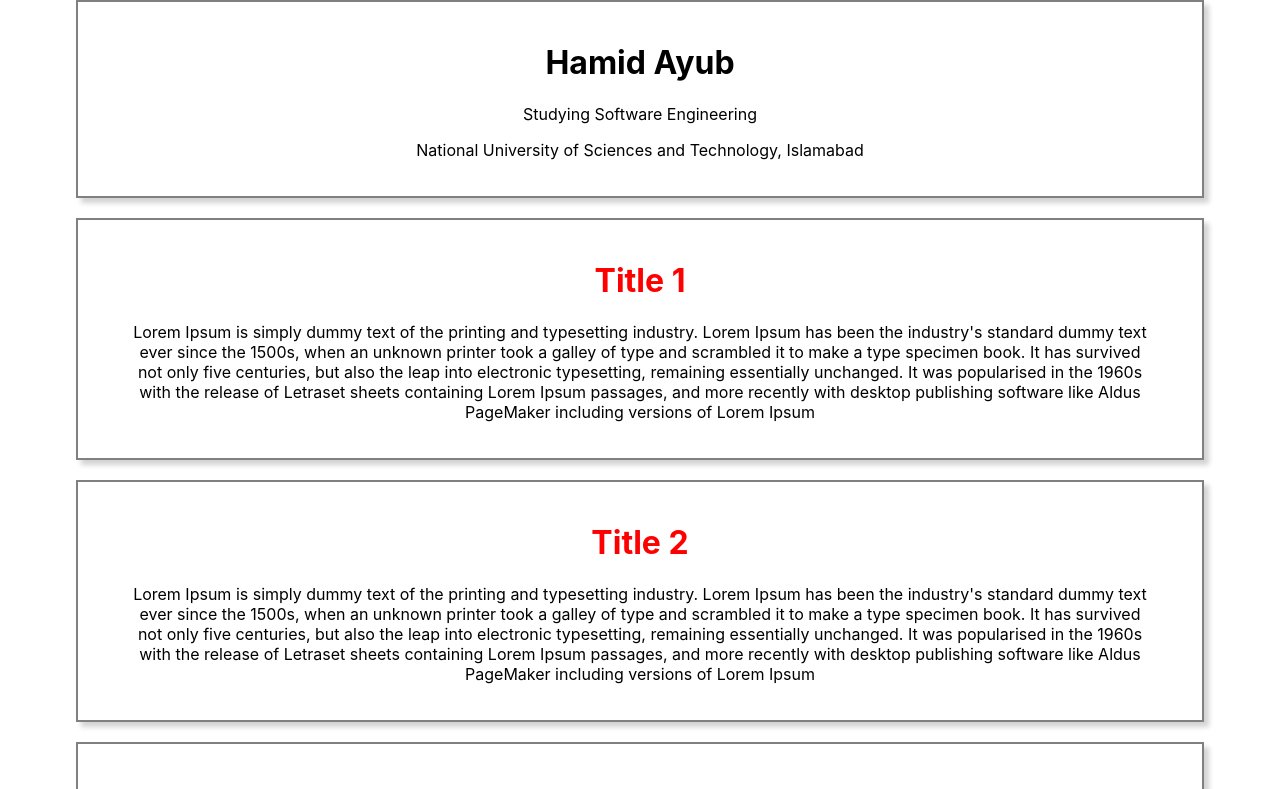
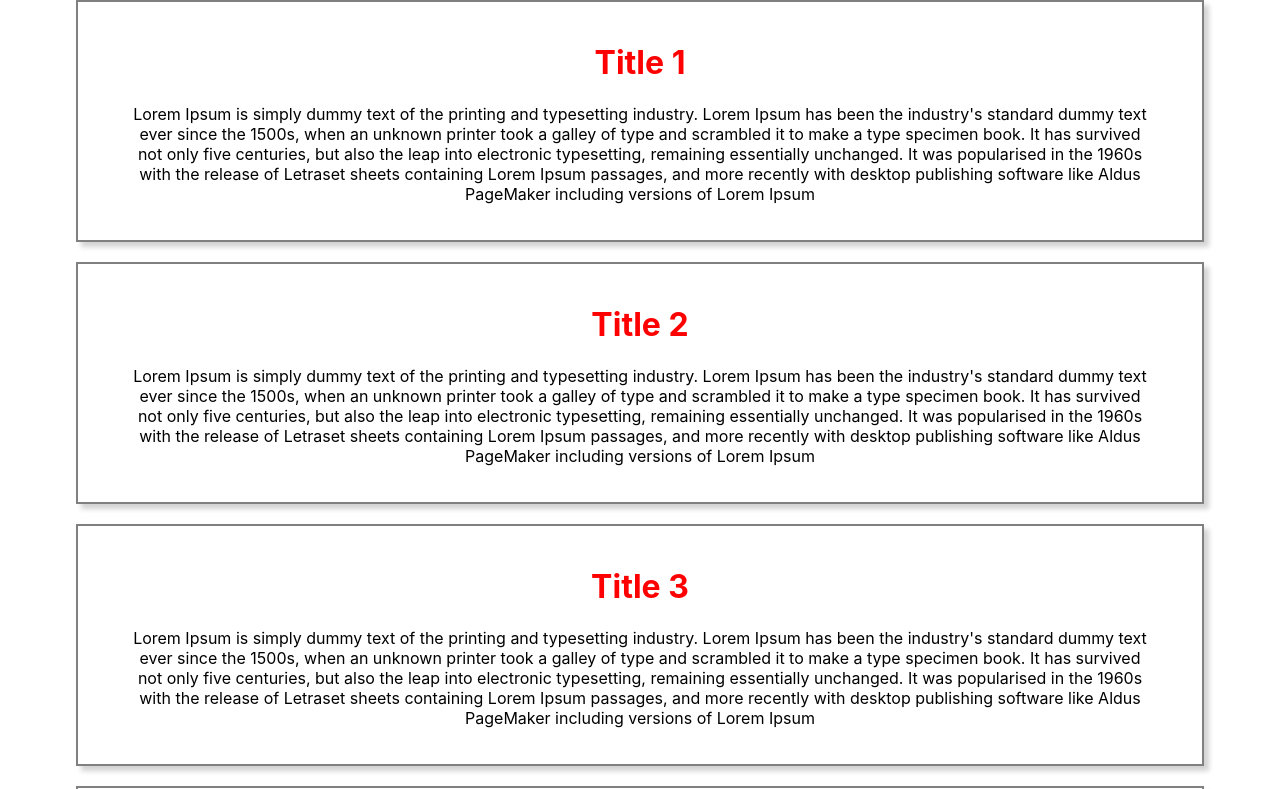
Before and after one commit to bovad/React-JS-Front-End-Development-Course, a React (Create React App) app in the folder React/intro-to-jsx/: page / in a window 1280 px wide. Shown: the top 789 px of the page. Built offline with nearby package versions, Linux system fonts and the light colour scheme.

Commit message:
Passing Data to Components

```diff
--- a/React/intro-to-jsx/src/App.js
+++ b/React/intro-to-jsx/src/App.js
@@ -30,16 +30,22 @@ function App() {
 
   const arrIter = myArray.map((item) => {
     return (
-      <div className="article" key = {item.id}>
-        <h1 className='heading'>{item.title}</h1>
-        <p>{item.description}</p>
-      </div>
+      // all the attributes are passed to the MyData module in myData in the form of key-value pair
+      <MyData className={'article'} id={item.id} title={item.title} description={item.description} />
+
+      // The above code is converted to JS and is in the form:
+
+      // React.createElement(MyData, {
+      //   className: 'article',
+      //   id: item.id,
+      //   title: item.title,
+      //   description: item.description
+      // });
     )
   })
 
   return (
     <div className="App">
-      <MyData />
       {arrIter}
     </div>
   );
--- a/React/intro-to-jsx/src/myData.js
+++ b/React/intro-to-jsx/src/myData.js
@@ -1,11 +1,10 @@
 import React from 'react'
 
-const MyData = () => {
+const MyData = (props) => {
     return (
-        <div className="article">
-            <h1>Hamid Ayub</h1>
-            <p>Studying Software Engineering</p>
-            <p>National University of Sciences and Technology, Islamabad</p>
+        <div className={props.className} key={props.id}>
+            <h1 className="heading">{props.title}</h1>
+            <p> {props.description} </p>
         </div>
     )
 }
```
